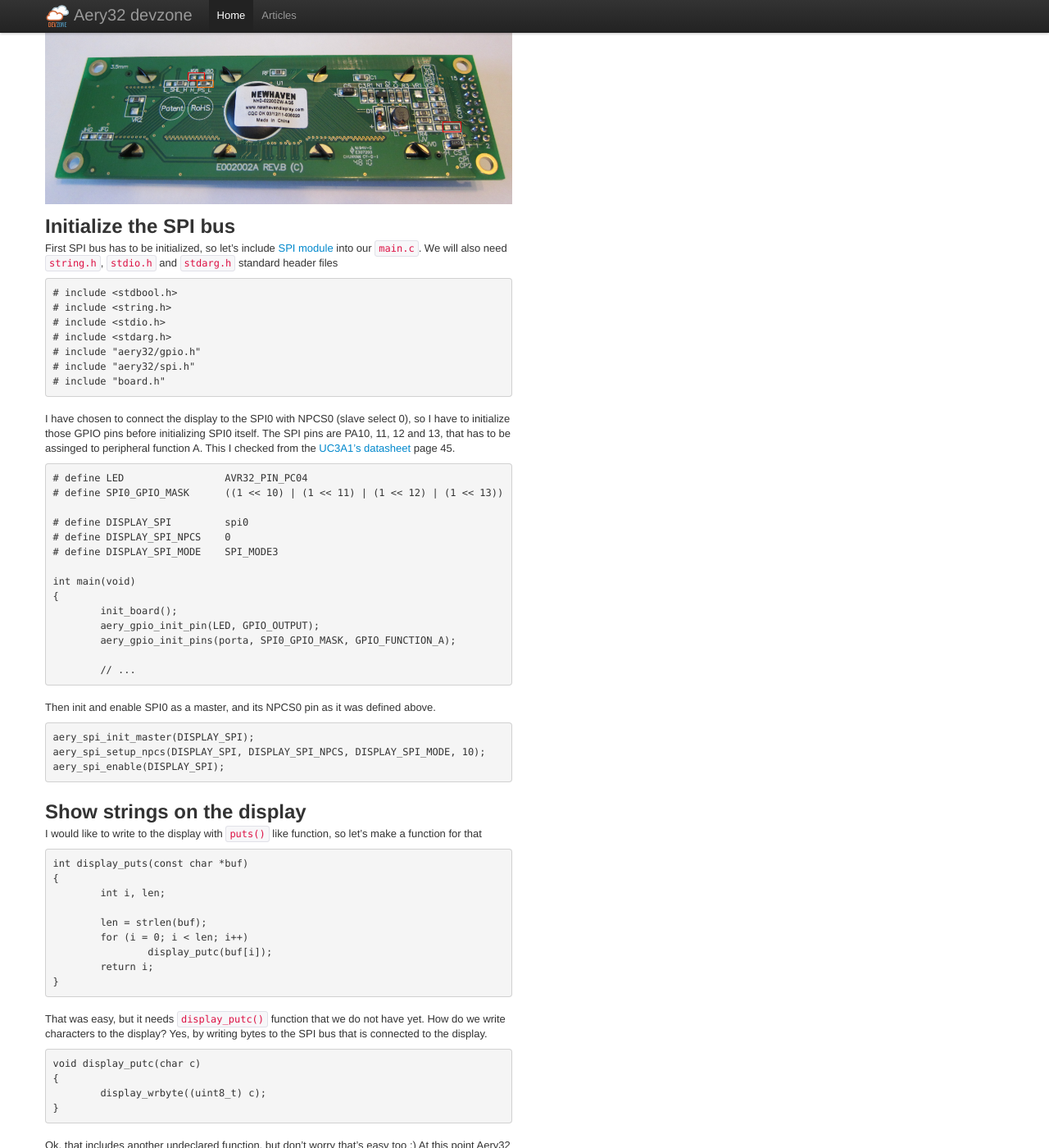
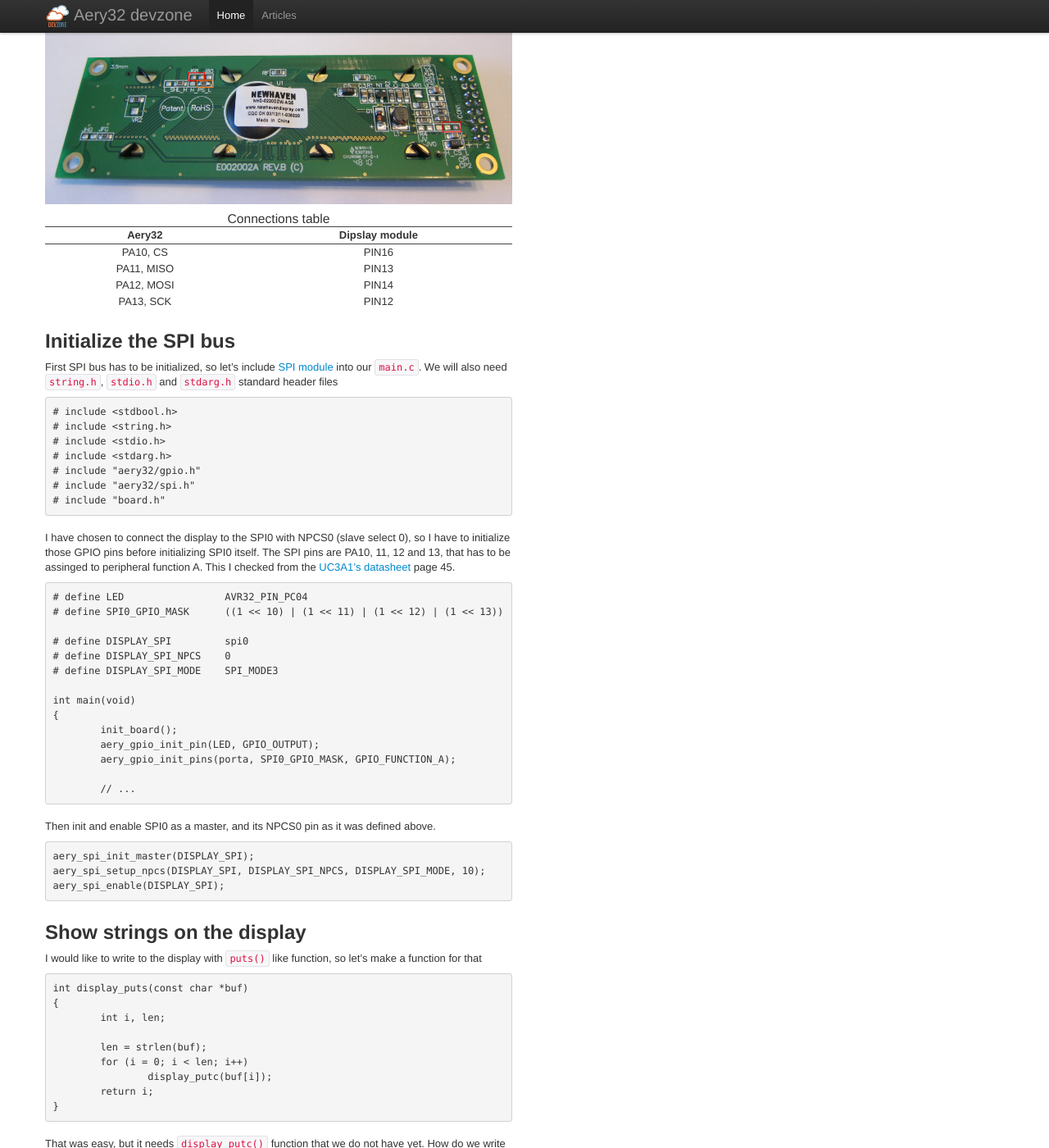
Before and after one commit to aery32/aery32.github.com, a Jekyll site: the page built from _posts/2012-05-27-using-hd44780-type-two-row-oled-display-via-spi-bus.md, in a window 1280 px wide and 1400 px high, scrolled down 456 px. Shown: the whole window at 82% size. Built offline with Jekyll 4.4.1, drawn with Linux system fonts in a browser that asks for light colours; nearby versions of some CDN libraries; Markdown is read by kramdown in place of the engine named in the settings; comment, search, counter and statistics services are not loaded.

Commit message:
Add connections table for the display module in the latest post

```diff
--- a/_posts/2012-05-27-using-hd44780-type-two-row-oled-display-via-spi-bus.md
+++ b/_posts/2012-05-27-using-hd44780-type-two-row-oled-display-via-spi-bus.md
@@ -26,6 +26,33 @@ In this article I will quickly describe how to connect OLED display to Aery32 de
 By default NHD‐0220DZW‐AG5 MPU interface is set to work in parallel mode, so I had to change the jumper setting at the bottom side of the display module to enable SPI interface. Hereby, I removed the jumper resistors marked with red rectangles and changed the position of the H_PS_L jumper to the position marked by orange ractangle. Afterwards I noticed that jumper J68 would not have to be removed, so you can spare your soldering iron for that.
 
 ![NHD‐0220DZW‐AG5 jumper selection for SPI](/images/nhd-0220dzw-bottom-serial-selection.png "NHD‐0220DZW‐AG5 jumper selection for SPI")
+
+<table>
+	<caption>Connections table</caption>
+	<thead>
+		<tr>
+			<th>Aery32</th>
+			<th>Dipslay module</th>
+		</tr>
+	</thead>
+	<tr>
+		<td>PA10, CS</td>
+		<td>PIN16</td>
+	</tr>
+	<tr>
+		<td>PA11, MISO</td>
+		<td>PIN13</td>
+	</tr>
+	<tr>
+		<td>PA12, MOSI</td>
+		<td>PIN14</td>
+	</tr>
+	<tr>
+		<td>PA13, SCK</td>
+		<td>PIN12</td>
+	</tr>
+</table>
+
 
 Initialize the SPI bus
 ----------------------
--- a/assets/css/custom-styles.css
+++ b/assets/css/custom-styles.css
@@ -21,6 +21,9 @@
 	text-align: justify;
 }
 
+.post-article h2 {
+	margin: 20px 0 5px;
+}
 .post-article footer {
 	background-color: #F8F8F8;
 	border-top: 1px solid #DDD;
@@ -31,6 +34,14 @@
 .post-article addr, .post-article address {
 	display: inline;
 }
+.entry-tags {
+	margin-top: 10px;
+}
+
+.post-socials {
+	margin: 10px 0;
+}
+
 .post-article img.pull-right {
 	margin: 0 0 20px 20px;
 }
@@ -38,10 +49,16 @@
 	margin: 0 20px 20px 0;
 }
 
-.post-socials {
-	margin: 10px 0;
+.post-article table {
+	width: 100%;
 }
-
-.entry-tags {
-	margin-top: 10px;
+.post-article caption {
+	font-size: 1.2em;
 }
+.post-article thead {
+	border-top: 1px solid #444;
+	border-bottom: 1px solid #444;
+}
+.post-article tbody td {
+	text-align: center;
+}
```
